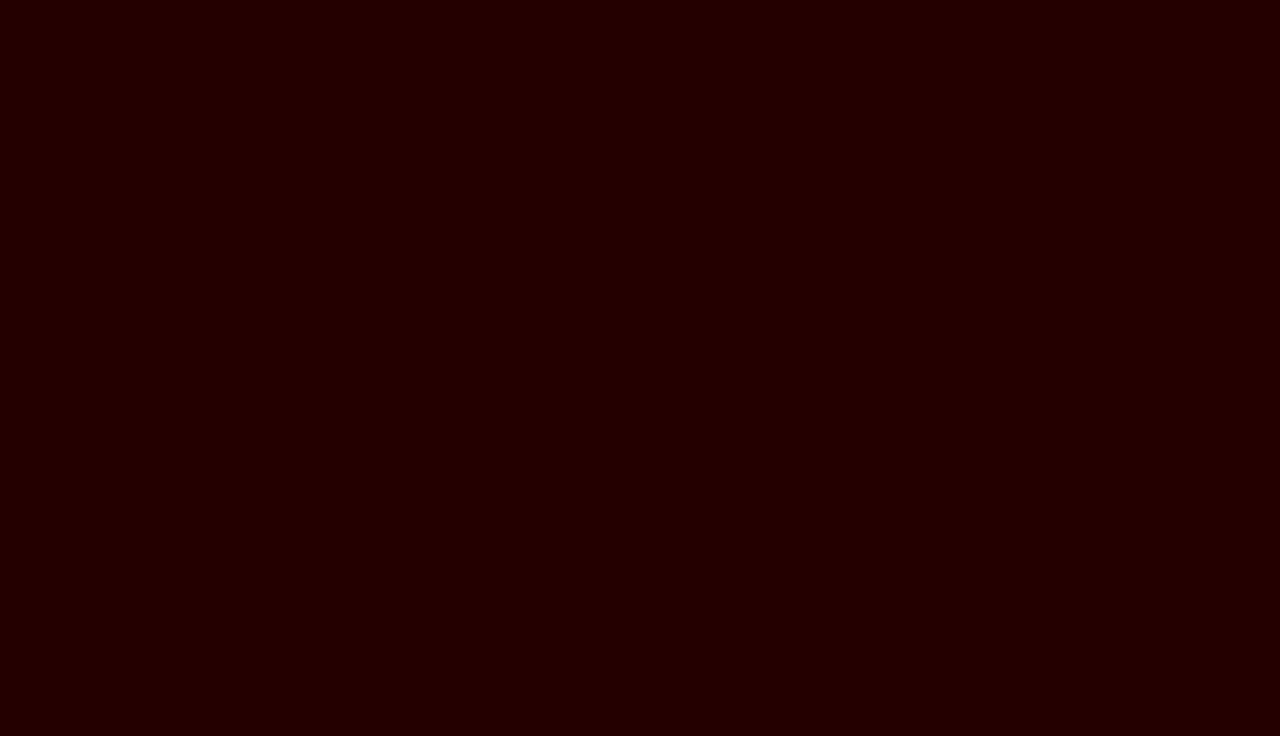
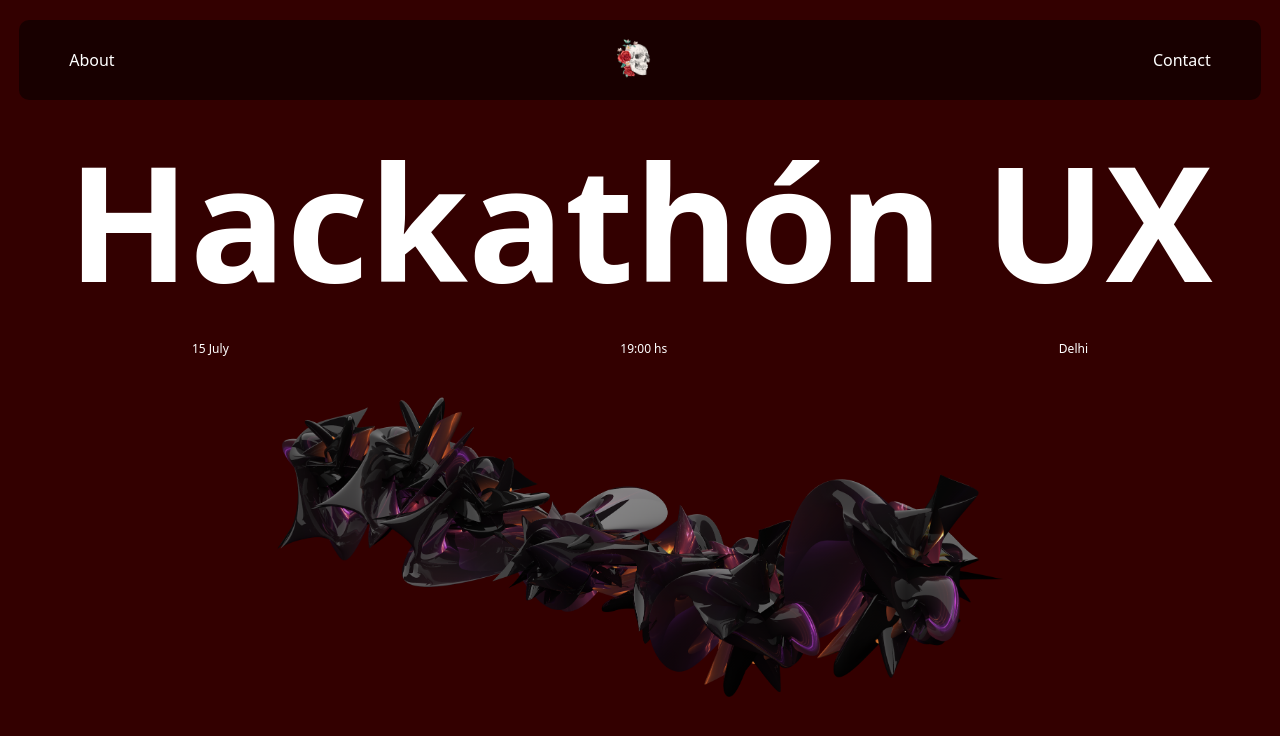
Before and after one commit to 1paramveer/cloud-ops-webpage, a plain HTML site: page index.html in a window 1280 px wide. Drawn offline with Linux system fonts and the light colour scheme.

Commit message:
added 2d layout

```diff
--- a/index.html
+++ b/index.html
@@ -7,5 +7,22 @@
     <link rel="stylesheet" href="./css/styles.css" />
     <script src="script.js" defer></script>
   </head>
-  <body></body>
+  <body>
+    <div class="hero">
+      <div class="nav">
+        <div class="about"><p>About</p></div>
+        <div class="nav-logo"><img src="assets/nav-logo.png" alt="" /></div>
+        <div class="contact"><p>Contact</p></div>
+      </div>
+      <div class="title-hero"><p>Hackathón UX</p></div>
+      <div class="schedule-hero">
+        <div class="date-div-hero"><p>15 July</p></div>
+        <div class="time-div-hero"><p>19:00 hs</p></div>
+        <div class="place-div-hero"><p>Delhi</p></div>
+      </div>
+      <div class="hero-img-container">
+        <img src="assets/hero-img.png" alt="" />
+      </div>
+    </div>
+  </body>
 </html>
--- a/styles.scss
+++ b/styles.scss
@@ -1,5 +1,63 @@
 html {
+  font-family: system-ui, -apple-system, BlinkMacSystemFont, "Segoe UI", Roboto,
+    Oxygen, Ubuntu, Cantarell, "Open Sans", "Helvetica Neue", sans-serif;
   body {
-    background-color: #240000;
+    margin: 0;
+    background-color: #330000;
+  }
+  p {
+    color: white;
+    margin: 0;
   }
 }
+
+.hero {
+  display: flex;
+  flex-direction: column;
+  align-items: center;
+  height: 100vh;
+  width: 100%;
+  .nav {
+    display: flex;
+    justify-content: space-between;
+    align-items: center;
+    width: 97%;
+    margin: 20px 20px 0px 20px;
+    height: 10vh;
+    border-radius: 10px;
+    background-color: rgb(24, 0, 0);
+    > div {
+      margin: 50px;
+      > img {
+        height: 50px;
+        width: 50px;
+      }
+    }
+  }
+  .title-hero {
+    overflow: hidden;
+    height: 30vh;
+    display: flex;
+    justify-content: center;
+    align-items: center;
+    > p {
+      font-size: 160px;
+      font-weight: bold;
+    }
+  }
+  .schedule-hero {
+    font-size: 12px;
+    display: flex;
+    justify-content: space-between;
+    align-items: center;
+    width: 70%;
+  }
+
+  .hero-img-container {
+    height: auto;
+    > img {
+      margin-top: 40px;
+      height: 300px;
+    }
+  }
+}
```
Also changed, not shown: assets/nav-logo.png (added), css/styles.css.
